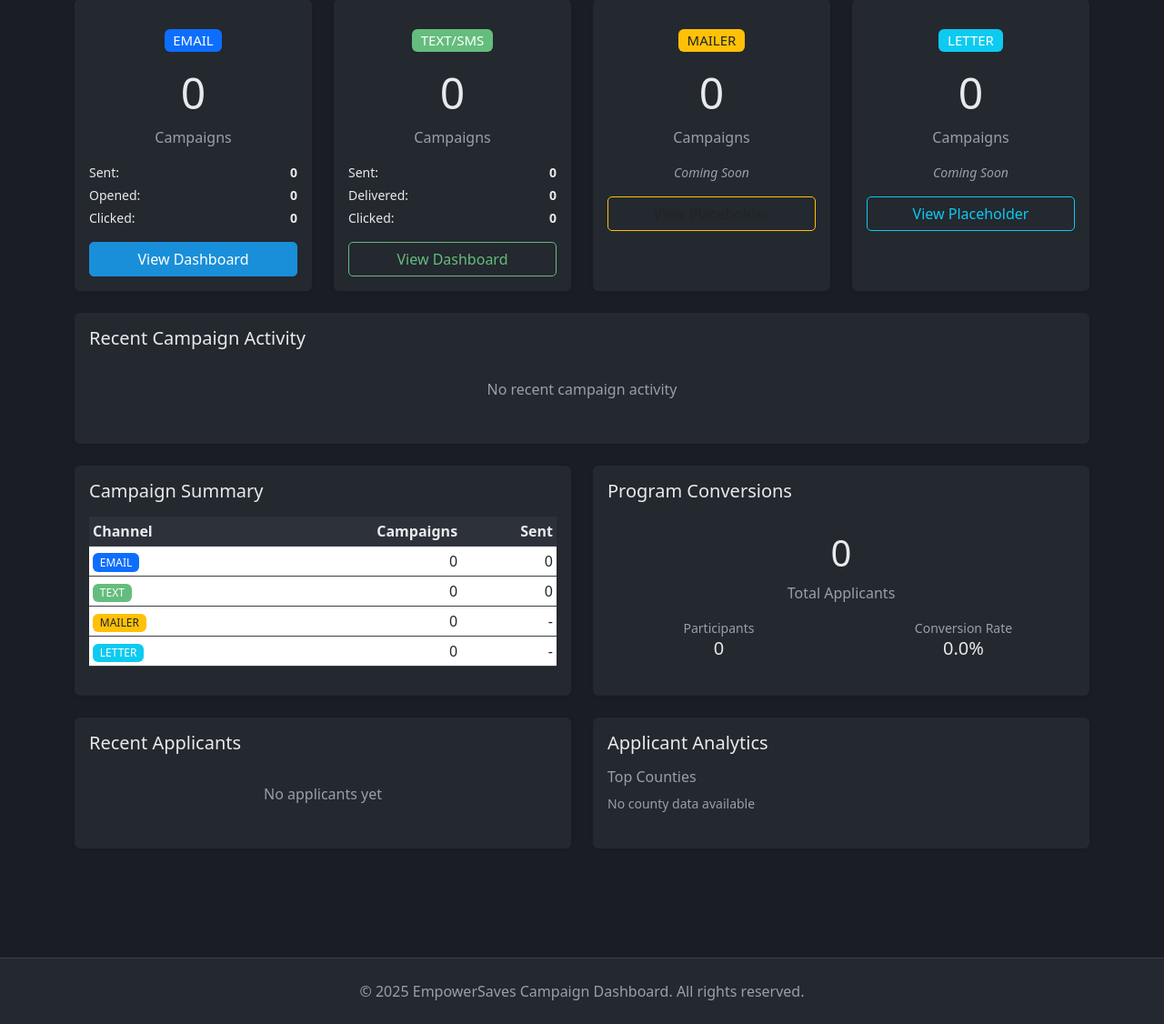
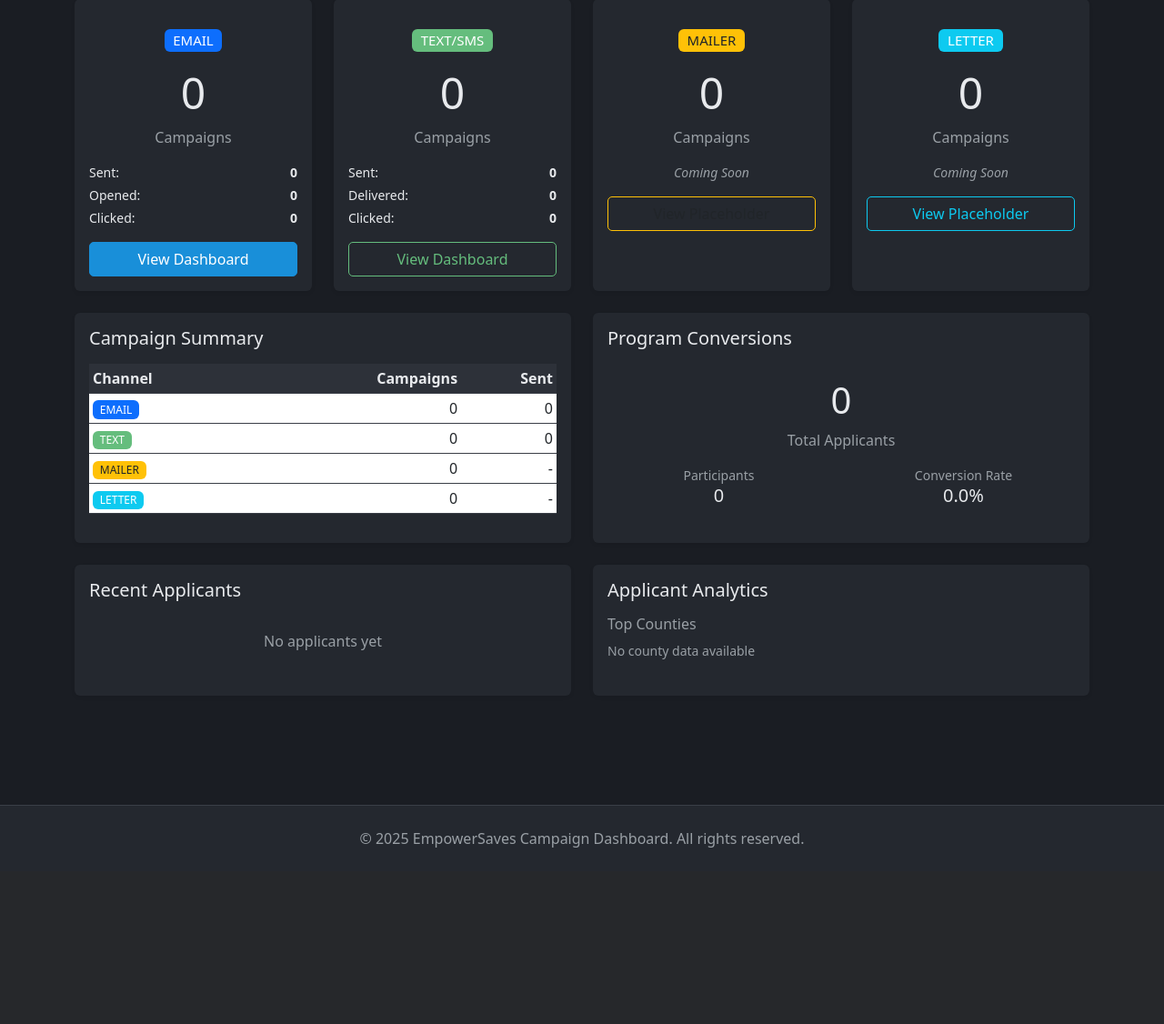
Before and after one commit to yersiniasGhost/octopus, a Flask app: page /dashboard in a window 1280 px wide. Shown: the part 351-1477 px from the top of the page at 91% size. After the commit the page ends 1283 px from the top, so only its background shows below. Run offline with Flask 3, Linux system fonts and the light colour scheme; the visitor is signed in with stand-in values (Sample User, id 1); data that the repository does not hold is empty.

Commit message:
refactor: remove Recent Campaign Activity section from dashboard
- Remove Recent Campaign Activity timeline from dashboard.html
- Remove recent_campaigns variable from main.py dashboard route
- Remove get_recent_campaigns_all_types() method from campaign_data_service.py

🤖 Generated with [Claude Code](https://claude.com/claude-code)

Co-Authored-By: Claude <noreply@anthropic.com>

```diff
--- a/app/routes/main.py
+++ b/app/routes/main.py
@@ -34,9 +34,6 @@ def dashboard():
         # Get stats for all campaign types
         all_stats = service.get_all_campaign_stats()
 
-        # Get recent campaigns across all types
-        recent_campaigns = service.get_recent_campaigns_all_types(limit=10)
-
         # Get conversion stats
         conversion_stats = service.get_overall_conversion_stats()
 
@@ -50,7 +47,6 @@ def dashboard():
                               title='Multi-Channel Dashboard',
                               user=current_user,
                               all_stats=all_stats,
-                              recent_campaigns=recent_campaigns,
                               conversion_stats=conversion_stats,
                               recent_applicants=recent_applicants,
                               applicant_summary=applicant_summary)
@@ -67,7 +63,6 @@ def dashboard():
                                   'mailer': {'total_campaigns': 0},
                                   'letter': {'total_campaigns': 0}
                               },
-                              recent_campaigns=[],
                               conversion_stats={
                                   'participants': {'total': 0},
                                   'applicants': {'total': 0},
--- a/app/services/campaign_data_service.py
+++ b/app/services/campaign_data_service.py
@@ -324,34 +324,6 @@ class CampaignDataService:
             'letter': self.get_letter_stats()
         }
 
-    def get_recent_campaigns_all_types(self, limit: int = 10) -> List[Dict]:
-        """Get most recent campaigns across all types"""
-        try:
-            # Combine campaigns from both databases
-            email_campaigns = list(self.email_db.campaigns.find(
-                {},
-                {'name': 1, 'campaign_type': 1, 'sent_at': 1, '_id': 0}
-            ).sort('sent_at', -1).limit(limit))
-
-            # Set campaign_type for email campaigns if not set
-            for campaign in email_campaigns:
-                if 'campaign_type' not in campaign:
-                    campaign['campaign_type'] = 'email'
-
-            other_campaigns = list(self.empower_db.campaigns.find(
-                {'campaign_type': {'$in': ['text', 'mailer', 'letter']}},
-                {'name': 1, 'campaign_type': 1, 'sent_at': 1, '_id': 0}
-            ).sort('sent_at', -1).limit(limit))
-
-            # Merge and sort by sent_at
-            all_campaigns = email_campaigns + other_campaigns
-            all_campaigns.sort(key=lambda x: x.get('sent_at', ''), reverse=True)
-
-            return all_campaigns[:limit]
-        except Exception as e:
-            logger.error(f"Error fetching recent campaigns: {str(e)}")
-            return []
-
     def get_overall_conversion_stats(self) -> Dict[str, Any]:
         """Calculate overall conversion statistics"""
         try:
--- a/app/templates/dashboard.html
+++ b/app/templates/dashboard.html
@@ -135,48 +135,6 @@
                         <a href="{{ url_for('main.letter_dashboard') }}" class="btn btn-outline-info w-100">
                             <i class="bi bi-clock"></i> View Placeholder
                         </a>
-                    </div>
-                </div>
-            </div>
-        </div>
-
-        <!-- Recent Activity Timeline -->
-        <div class="row mb-4">
-            <div class="col-12">
-                <div class="card border-0 shadow-sm">
-                    <div class="card-body">
-                        <h5 class="card-title mb-3">
-                            <i class="bi bi-clock-history"></i> Recent Campaign Activity
-                        </h5>
-                        {% if recent_campaigns and recent_campaigns|length > 0 %}
-                        <div class="list-group list-group-flush">
-                            {% for campaign in recent_campaigns %}
-                            <div class="list-group-item d-flex justify-content-between align-items-center">
-                                <div>
-                                    {% if campaign.campaign_type == 'email' %}
-                                    <span class="badge bg-primary me-2"><i class="bi bi-envelope-fill"></i> EMAIL</span>
-                                    {% elif campaign.campaign_type == 'text' %}
-                                    <span class="badge bg-success me-2"><i class="bi bi-phone-fill"></i> TEXT</span>
-                                    {% elif campaign.campaign_type == 'mailer' %}
-                                    <span class="badge bg-warning text-dark me-2"><i class="bi bi-mailbox"></i> MAILER</span>
-                                    {% elif campaign.campaign_type == 'letter' %}
-                                    <span class="badge bg-info me-2"><i class="bi bi-file-text-fill"></i> LETTER</span>
-                                    {% endif %}
-                                    <strong>{{ campaign.name }}</strong>
-                                </div>
-                                <span class="text-muted small">
-                                    {% if campaign.sent_at %}
-                                    {{ campaign.sent_at.strftime('%b %d, %Y') if campaign.sent_at is not string else campaign.sent_at }}
-                                    {% else %}
-                                    Date unknown
-                                    {% endif %}
-                                </span>
-                            </div>
-                            {% endfor %}
-                        </div>
-                        {% else %}
-                        <p class="text-muted text-center py-3">No recent campaign activity</p>
-                        {% endif %}
                     </div>
                 </div>
             </div>
```
